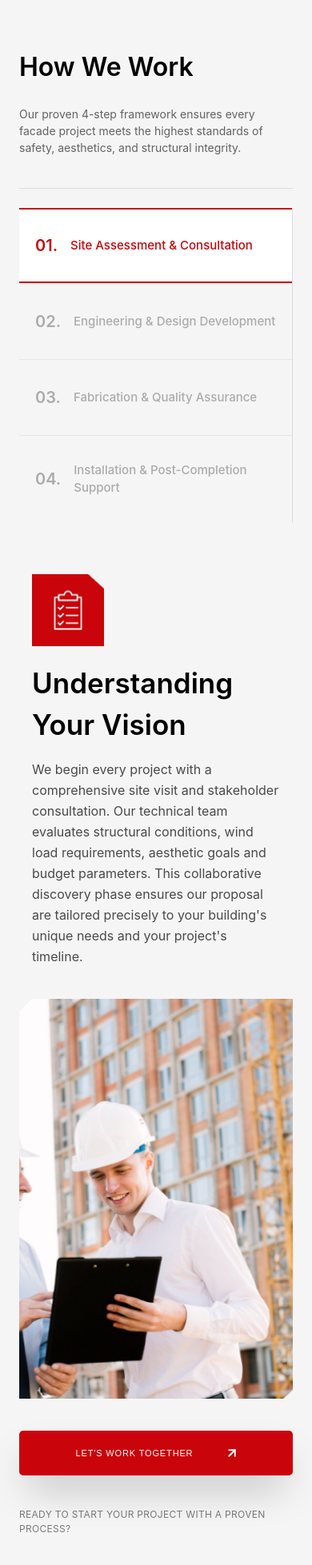
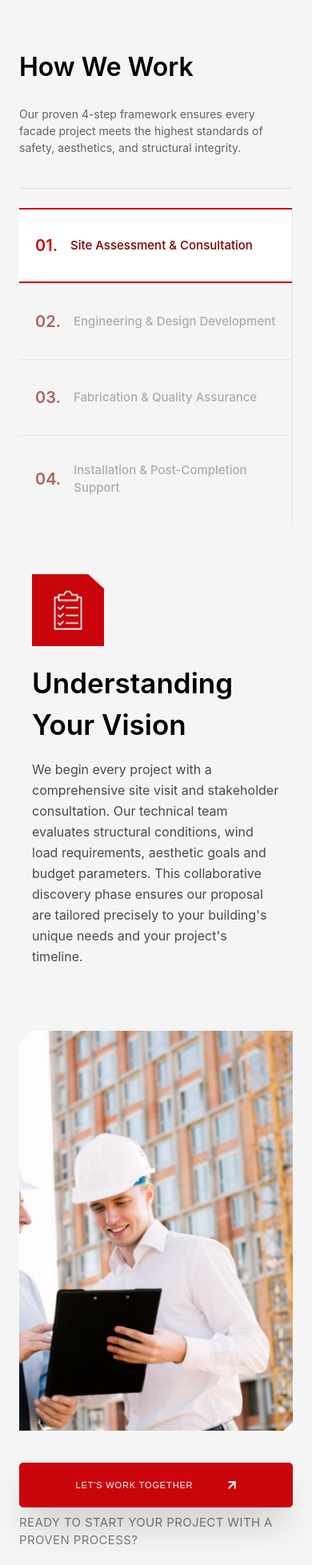
Before and after one commit to x64Mayank/client-site-01, a React (Vite) app: page / in a window 390 px wide. Shown: the part 3743-5700 px from the top of the page at 80% size. Built offline with nearby package versions, Linux system fonts and the light colour scheme.

Commit message:
fix: improve HowWeWork layout responsiveness and border alignment

```diff
--- a/src/sections/HowWeWork.jsx
+++ b/src/sections/HowWeWork.jsx
@@ -55,17 +55,14 @@ const HowWeWork = () => {
         </div>
       </div>
 
-      {/* FULL WIDTH LINE */}
       <div className="w-full h-[1px] bg-black/10 mb-6"></div>
 
-      {/* CONTENT */}
       <div className="relative">
 
-        {/* LEFT + CENTER */}
         <div className="mx-auto grid grid-cols-1 lg:grid-cols-[1fr_2.6fr_1.7fr] gap-10">
 
           {/* LEFT - STEPS */}
-          <div className="flex flex-col border-r border-black/10">
+          <div className="flex flex-col">
             {steps.map((step) => {
               const isActive = activeStep === step.id;
 
@@ -74,33 +71,35 @@ const HowWeWork = () => {
                   key={step.id}
                   onClick={() => setActiveStep(step.id)}
                   className={`relative flex items-center gap-4 px-5 py-8 lg:py-10 cursor-pointer
+                    border-r border-black/10
                     ${step.id !== steps.length ? "border-b border-black/10" : ""}
                     ${isActive ? "bg-white" : "opacity-60"}
                   `}
                 >
-                  {/* TOP RED LINE */}
                   {isActive && (
                     <div className="absolute top-0 left-0 w-full h-[2px] bg-[#C9050B]" />
                   )}
 
-                  {/* BOTTOM RED LINE */}
                   {isActive && (
                     <div className="absolute bottom-0 left-0 w-full h-[2px] bg-[#C9050B]" />
                   )}
 
-                  {/* NUMBER */}
+                  {/* Mask extra vertical line only for last active */}
+                  {step.id === steps.length && isActive && (
+                    <div className="absolute right-0 bottom-0 w-[1px] h-[6px] bg-white z-10"></div>
+                  )}
+
                   <span
                     className={`font-semibold text-[20px] lg:text-[22px] ${
-                      isActive ? "text-[#C9050B]" : "text-black/50"
+                      isActive ? "text-[#C9050B]" : "text-[#7D0000]"
                     }`}
                   >
                     {String(step.id).padStart(2, "0")}.
                   </span>
 
-                  {/* TITLE */}
                   <p
                     className={`text-[15px] lg:text-[16px] font-medium ${
-                      isActive ? "text-[#C9050B]" : "text-black/50"
+                      isActive ? "text-[#7D0000]" : "text-black/50"
                     }`}
                   >
                     {step.title}
@@ -126,10 +125,9 @@ const HowWeWork = () => {
               {current.description}
             </p>
           </div>
-        </div>
 
-        {/* RIGHT - EXTENDED */}
-        <div className="lg:absolute lg:right-0 lg:top-0 lg:w-[32%] mt-10 lg:mt-0">
+          {/* RIGHT */}
+          <div className="mt-10 lg:mt-0">
             <div className="flex flex-col gap-10">
               <img
                 src={current.img}
@@ -142,16 +140,17 @@ const HowWeWork = () => {
                 icon={ArrowUpRight}
                 rotateOnHover
                 href="#services"
-              className="w-full sm:w-fit xl:w-[410px]"
+                className="w-full"
               >
                 Let's Work Together
               </Button>
             </div>
           </div>
+
+        </div>
       </div>
 
-      {/* FOOTER TEXT */}
-      <div className="mx-auto mt-10 text-[12px] tracking-wide text-black/50">
+      <div className="mx-auto mt-2 text-[15px] tracking-wide text-black/50">
         READY TO START YOUR PROJECT WITH A PROVEN PROCESS?
       </div>
     </section>
```
Lines whose indentation alone changed are shown as unchanged.
